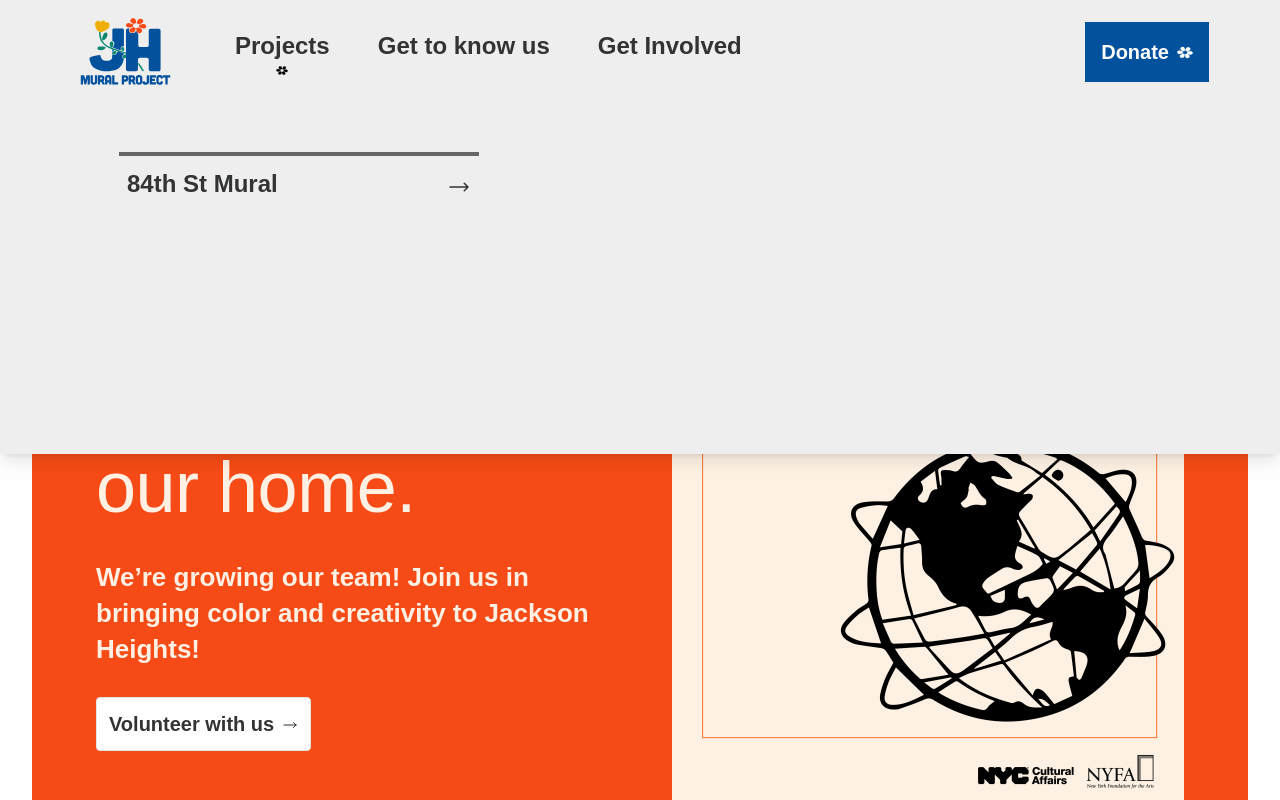
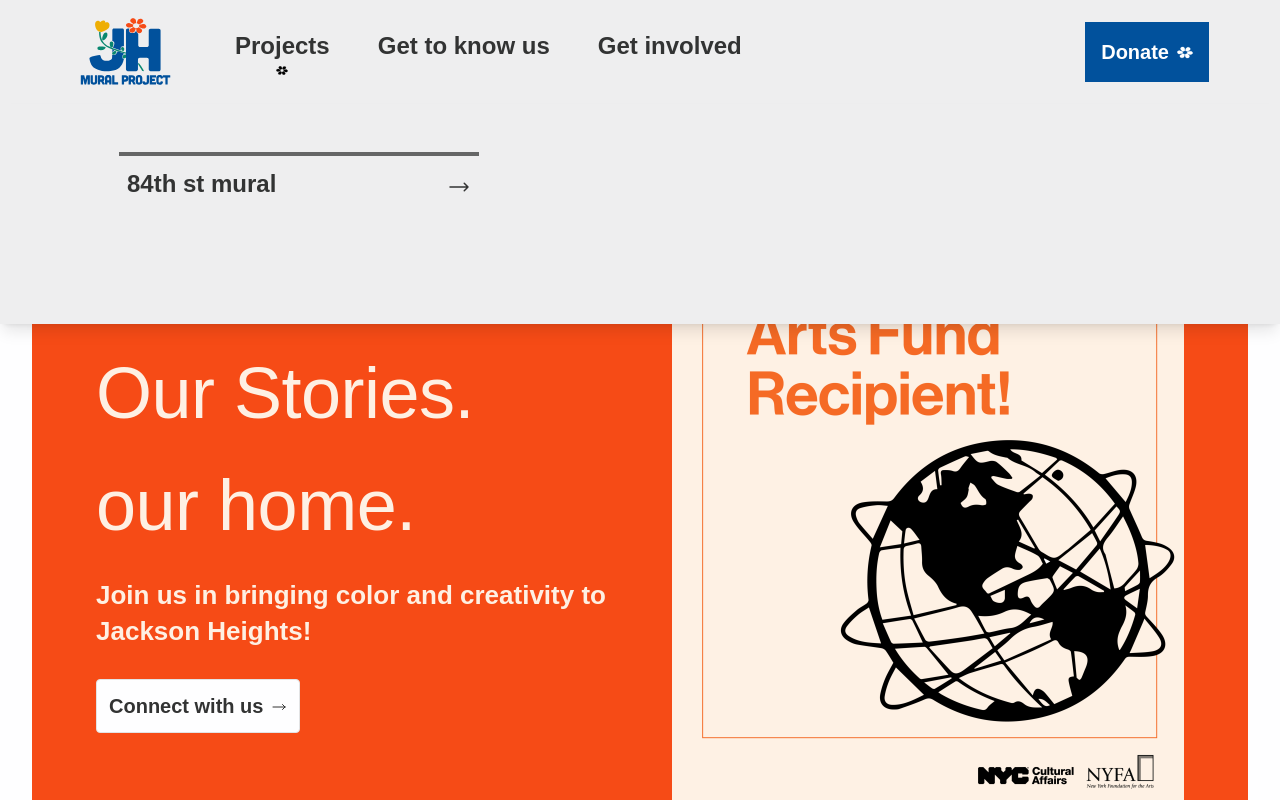
Before and after one commit to rihahart/JHMural, a Next.js app: page /team in a window 1280 px wide. Both pictures are taken after a click on the button "Projects". Shown: the top 800 px of the page. Built offline with nearby package versions, Linux system fonts and the light colour scheme; a web font is replaced by a local one.

Commit message:
website site changes

```diff
--- a/src/components/JHMuralteam/ourwallsourstories.tsx
+++ b/src/components/JHMuralteam/ourwallsourstories.tsx
@@ -25,15 +25,17 @@ export default function OurWallsOurStories() {
               className="w-full h-full object-cover"
             />
           </div>
-          <p className=" mobile-text-2xl-semibold text-[var(--color-yellow-300)]"> We’re growing our team! Join us in bringing color and creativity to Jackson Heights!
+          <p className=" mobile-text-2xl-semibold text-[var(--color-yellow-300)]">Join us in bringing color and creativity to Jackson Heights!
       </p>
       <Button
         variant="secondary"
         size="small"
-        href="/get-involved/volunteer-with-us"
+        href="https://www.instagram.com/jhmuralproject"
+        target="_blank"
+        rel="noopener noreferrer"
         trailingIcon="/arrow-right.svg"
         className="font-base translate-y-[-2px]">
-        Volunteer with us
+        Connect with us
       </Button>
       </div>
       </div>
@@ -60,15 +62,17 @@ export default function OurWallsOurStories() {
               />
             </div>
         <div className="flex flex-col items-start align-stretch gap-[var(--spacing-xl)]">
-        <p className=" web-text-xl-semibold text-[var(--color-yellow-300)]"> We’re growing our team! Join us in bringing color and creativity to Jackson Heights!
+        <p className=" web-text-xl-semibold text-[var(--color-yellow-300)]">Join us in bringing color and creativity to Jackson Heights!
         </p>
         <Button
           variant="secondary"
           size="small"
-          href="/get-involved/volunteer-with-us"
+          href="https://www.instagram.com/jhmuralproject"
+          target="_blank"
+          rel="noopener noreferrer"
           trailingIcon="/arrow-right.svg"
           className="font-base translate-y-[-2px]">
-          Volunteer with us
+          Connect with us
         </Button>
 
         </div>
@@ -102,15 +106,17 @@ export default function OurWallsOurStories() {
         </div>
         <div className="flex flex-col align-stretch items-start gap-[var(--spacing-2xl)]">
         <p className=" web-text-2xl-semibold text-[var(--color-yellow-300)]">
-        We’re growing our team! Join us in bringing color and creativity to Jackson Heights!
+        Join us in bringing color and creativity to Jackson Heights!
         </p>
         <Button
           variant="secondary"
           size="small"
-          href="/get-involved/volunteer-with-us"
+          href="https://www.instagram.com/jhmuralproject"
+          target="_blank"
+          rel="noopener noreferrer"
           trailingIcon="/arrow-right.svg"
           className="font-base translate-y-[-2px]">
-          Volunteer with us
+          Connect with us
         </Button>
         </div>
       </div>
@@ -144,15 +150,17 @@ export default function OurWallsOurStories() {
         </div>
         <div className="flex flex-col items-start gap-[var(--spacing-2xl)]">
         <p className="web-text-3xl-semibold text-[var(--color-yellow-300)]">
-        We’re growing our team! Join us in bringing color and creativity to Jackson Heights!
+        Join us in bringing color and creativity to Jackson Heights!
         </p>
         <Button
           variant="secondary"
           size="small"
-          href="/get-involved/volunteer-with-us"
+          href="https://www.instagram.com/jhmuralproject"
+          target="_blank"
+          rel="noopener noreferrer"
           trailingIcon="/arrow-right.svg"
           className="font-base translate-y-[-2px]">
-          Volunteer with us
+          Connect with us
         </Button>
         </div>
       </div>
--- a/src/components/MobileMenu.tsx
+++ b/src/components/MobileMenu.tsx
@@ -61,7 +61,7 @@ const MobileMenu = forwardRef<HTMLDivElement, MobileMenuProps>(
                   className="font-normal"
                   isActive={pathname === "/projects/84th-street-mural"}
                 >
-                  84th St Mural
+                  84th st mural
                 </NavButton>
               </div>
             </div>
@@ -95,7 +95,7 @@ const MobileMenu = forwardRef<HTMLDivElement, MobileMenuProps>(
                   className="font-normal"
                   isActive={pathname === "/get-to-know-us/meet-jh-mural-team"}
                 >
-                  Meet JH Mural Team
+                  Meet JH mural team
                 </NavButton>
               </div>
             </div>
@@ -110,7 +110,7 @@ const MobileMenu = forwardRef<HTMLDivElement, MobileMenuProps>(
                 isActive={pathname === "/get-involved"}
                 className="w-full"
               >
-                Get Involved
+                Get involved
               </NavButton>
             </div>
           </div>
--- a/src/components/Navbar.tsx
+++ b/src/components/Navbar.tsx
@@ -51,14 +51,14 @@ export default function Navbar() {
   }, []);
 
   const navItems: Array<{
-    name: "Projects" | "Get to know us" | "Get Involved";
+    name: "Projects" | "Get to know us" | "Get involved";
     hasDropdown?: boolean;
     submenu: { name: string; href: string }[];
   }> = [
     {
       name: "Projects",
       hasDropdown: true,
-      submenu: [{ name: "84th St Mural", href: "/projects/84th-street-mural" }],
+      submenu: [{ name: "84th st mural", href: "/projects/84th-street-mural" }],
     },
     {
       name: "Get to know us",
@@ -66,16 +66,16 @@ export default function Navbar() {
       submenu: [
         { name: "What inspires us", href: "/get-to-know-us/what-inspires-us" },
         {
-          name: "Meet JH Mural Team",
+          name: "Meet JH mural team",
           href: "/get-to-know-us/meet-jh-mural-team",
         },
       ],
     },
 
    {
-    name: "Get Involved",
+    name: "Get involved",
     hasDropdown: false,
-    submenu: [{ name: "Get Involved", href: "/get-involved" }
+    submenu: [{ name: "Get involved", href: "/get-involved" }
     ],
    }
   ];
@@ -172,18 +172,18 @@ export default function Navbar() {
     }, HOVER_CLOSE_DELAY);
   };
 
-  const openMenu = (name: "Projects" | "Get to know us" | "Get Involved") => {
+  const openMenu = (name: "Projects" | "Get to know us" | "Get involved") => {
     setIsProjectsDropdownOpen(name === "Projects");
-    setIsGetInvolvedDropdownOpen(name === "Get Involved");
+    setIsGetInvolvedDropdownOpen(name === "Get involved");
     setIsAboutDropdownOpen(name === "Get to know us");
   };
 
-  const toggleMenu = (name: "Projects" | "Get to know us" | "Get Involved") => {
+  const toggleMenu = (name: "Projects" | "Get to know us" | "Get involved") => {
     if (name === "Projects") {
       setIsProjectsDropdownOpen((v) => !v);
       setIsGetInvolvedDropdownOpen(false);
       setIsAboutDropdownOpen(false);
-    } else if (name === "Get Involved") {
+    } else if (name === "Get involved") {
       setIsGetInvolvedDropdownOpen((v) => !v);
       setIsProjectsDropdownOpen(false);
       setIsAboutDropdownOpen(false);
@@ -261,7 +261,7 @@ export default function Navbar() {
               // Render as direct link if hasDropdown is false
               if (item.hasDropdown === false && item.submenu && item.submenu.length > 0) {
                 const href = item.submenu[0].href;
-                const isHovered = item.name === "Get Involved" && isGetInvolvedHovered;
+                const isHovered = item.name === "Get involved" && isGetInvolvedHovered;
                 return (
                   <div key={item.name} className="relative">
                     <NavButton
@@ -273,12 +273,12 @@ export default function Navbar() {
                         router.push(href);
                       }}
                       onMouseEnter={() => {
-                        if (item.name === "Get Involved") {
+                        if (item.name === "Get involved") {
                           setIsGetInvolvedHovered(true);
                         }
                       }}
                       onMouseLeave={() => {
-                        if (item.name === "Get Involved") {
+                        if (item.name === "Get involved") {
                           setIsGetInvolvedHovered(false);
                         }
                       }}
--- a/src/components/WebMenu.tsx
+++ b/src/components/WebMenu.tsx
@@ -43,8 +43,8 @@ const WebMenu = forwardRef<HTMLDivElement, WebMenuProps>(function WebMenu(
       onMouseLeave={onMenuLeave}
     >
        <div className="w-full mx-auto px-[var(--spacing-xl)] lg:px-[var(--spacing-4xl)]" style={{ maxWidth: 'clamp(1000px, calc(1250px + (100vw - 1440px) * 0.7), 1600px)' }}>
-        {/* Row with fixed 350px height and vertical padding */}
-        <div className="flex gap-[32px] h-[350px] py-[var(--spacing-4xl)]">
+        {/* Row with fixed height matching the largest dropdown (2 items) */}
+        <div className="flex gap-[32px] h-[220px] py-[var(--spacing-4xl)]">
            {/* LEFT: 360px wide, height hugs its content */}
            <div className="w-[360px] border-t-4 border-t-[var(--color-content-secondary)] flex flex-col gap-y-4">
              {submenu.map((s) => (
--- a/tailwind.config.js
+++ b/tailwind.config.js
@@ -36,8 +36,8 @@ module.exports = {
       animation: {
         'menu-in': 'menu-in 400ms cubic-bezier(.22,.61,.36,1) forwards',
         'menu-out': 'menu-out 160ms cubic-bezier(.4,0,.2,1) forwards',
-        'down-in': 'down-in 220ms cubic-bezier(.22,.61,.36,1) forwards',
-        'down-out': 'down-out 300ms cubic-bezier(.4,0,.2,1) forwards',
+        'down-in': 'down-in 600ms cubic-bezier(0.4, 0, 0.2, 1) forwards',
+        'down-out': 'down-out 600ms cubic-bezier(0.4, 0, 0.2, 1) forwards',
         'slide-in-right': 'slide-in-right 600ms cubic-bezier(.22,.61,.36,1) forwards',
         'slide-out-right': 'slide-out-right 600ms cubic-bezier(.4,0,.2,1) forwards',
       },
```
Also changed, not shown: src/components/Footer.tsx (+8 -8 lines), src/components/JHMuralteam/coFounderInfo.tsx (+4 -4 lines), src/components/JHMuralteam/partners-and-supporters.tsx (+12 -12 lines).
